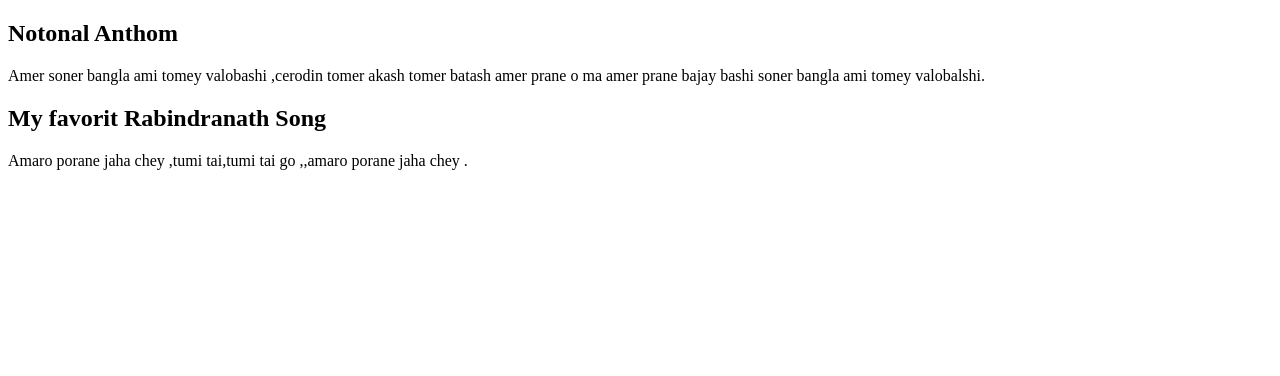
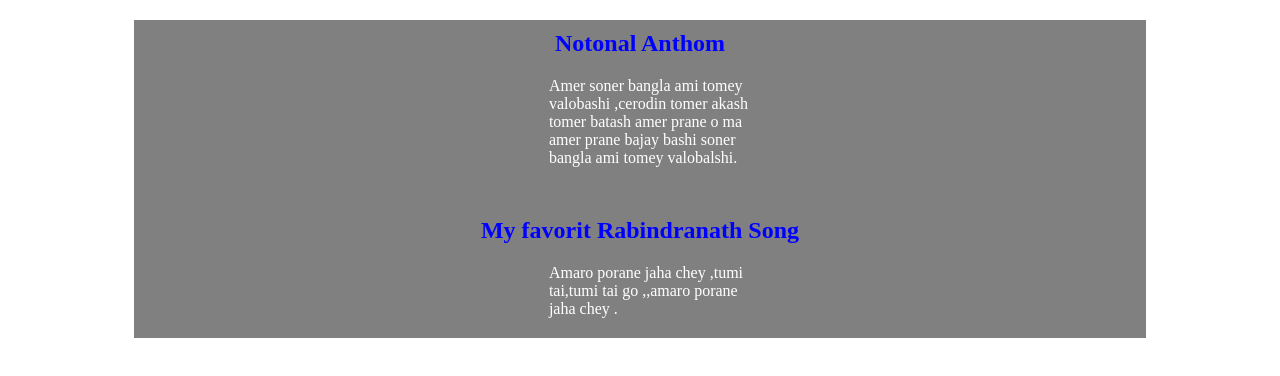
Before and after one commit to RB-Rathin/My-first-repo, a plain HTML site: page index.html in a window 1280 px wide. Drawn offline with Linux system fonts and the light colour scheme.

Commit message:
Add css file and did some style

```diff
--- a/index.html
+++ b/index.html
@@ -1,15 +1,22 @@
 <!DOCTYPE html>
 <html lang="en">
+
 <head>
     <meta charset="UTF-8">
     <meta http-equiv="X-UA-Compatible" content="IE=edge">
     <meta name="viewport" content="width=device-width, initial-scale=1.0">
     <title>My first repo</title>
+    <link rel="stylesheet" href="style.css">
 </head>
+
 <body>
-    <h2>Notonal Anthom</h2>
-    <p>Amer soner bangla ami tomey valobashi ,cerodin tomer akash tomer batash amer prane o ma amer prane bajay bashi soner bangla ami tomey valobalshi.</p>
-    <h2>My favorit Rabindranath Song</h2>
-    <p>Amaro porane jaha chey ,tumi tai,tumi tai go ,,amaro porane jaha chey .</p>
+    <div class="continer">
+        <h2>Notonal Anthom</h2>
+        <p>Amer soner bangla ami tomey valobashi ,cerodin tomer akash tomer batash amer prane o ma amer prane bajay
+            bashi soner bangla ami tomey valobalshi.</p>
+        <h2>My favorit Rabindranath Song</h2>
+        <p>Amaro porane jaha chey ,tumi tai,tumi tai go ,,amaro porane jaha chey .</p>
+    </div>
 </body>
+
 </html>
--- /dev/null
+++ b/style.css
@@ -0,0 +1,18 @@
+.continer{
+    width:80%;
+    margin :0 auto;
+    background :gray;
+}
+.continer h2{
+    color:blue;
+    text-align:center;
+    padding-top:10px;
+}
+p{
+    padding-left:20px;
+    padding-bottom:20px;
+    width:20%;
+    margin:0 auto;
+    text-align:inherit;
+    color:white;
+}
```
